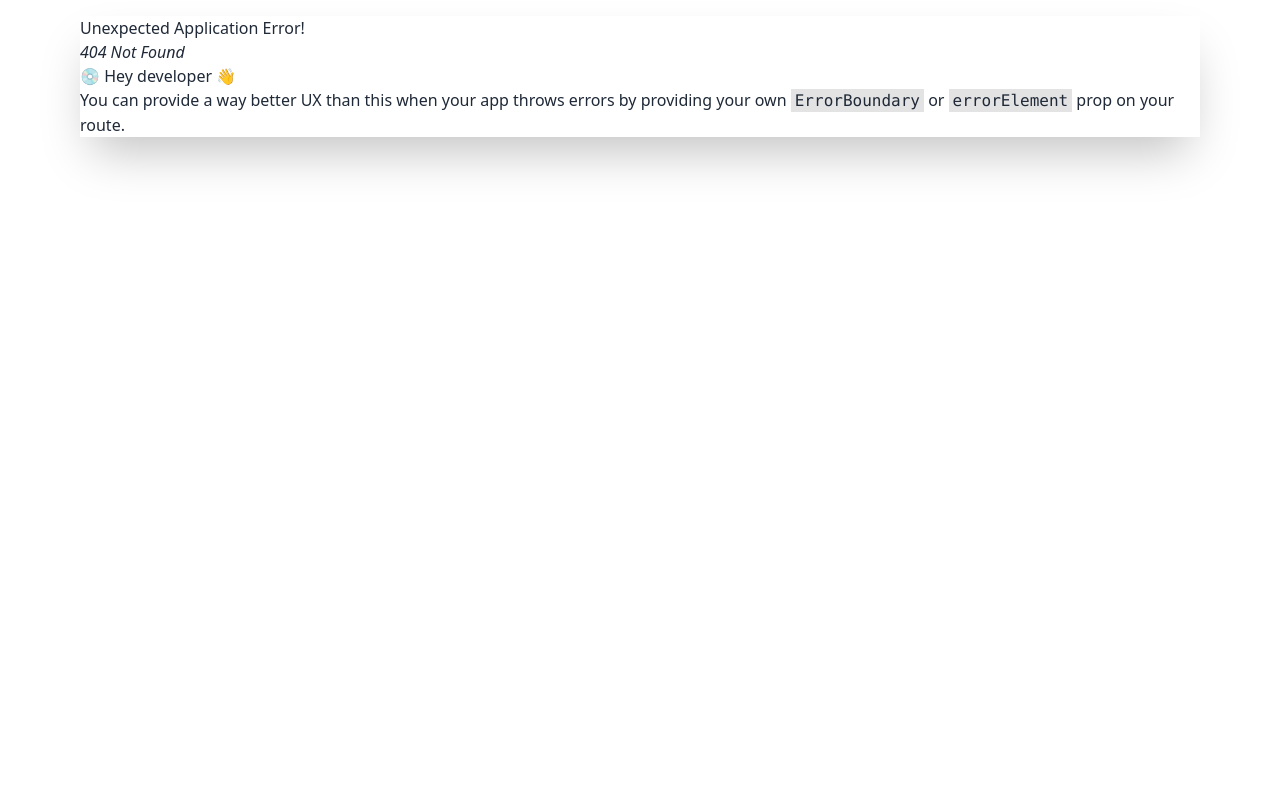
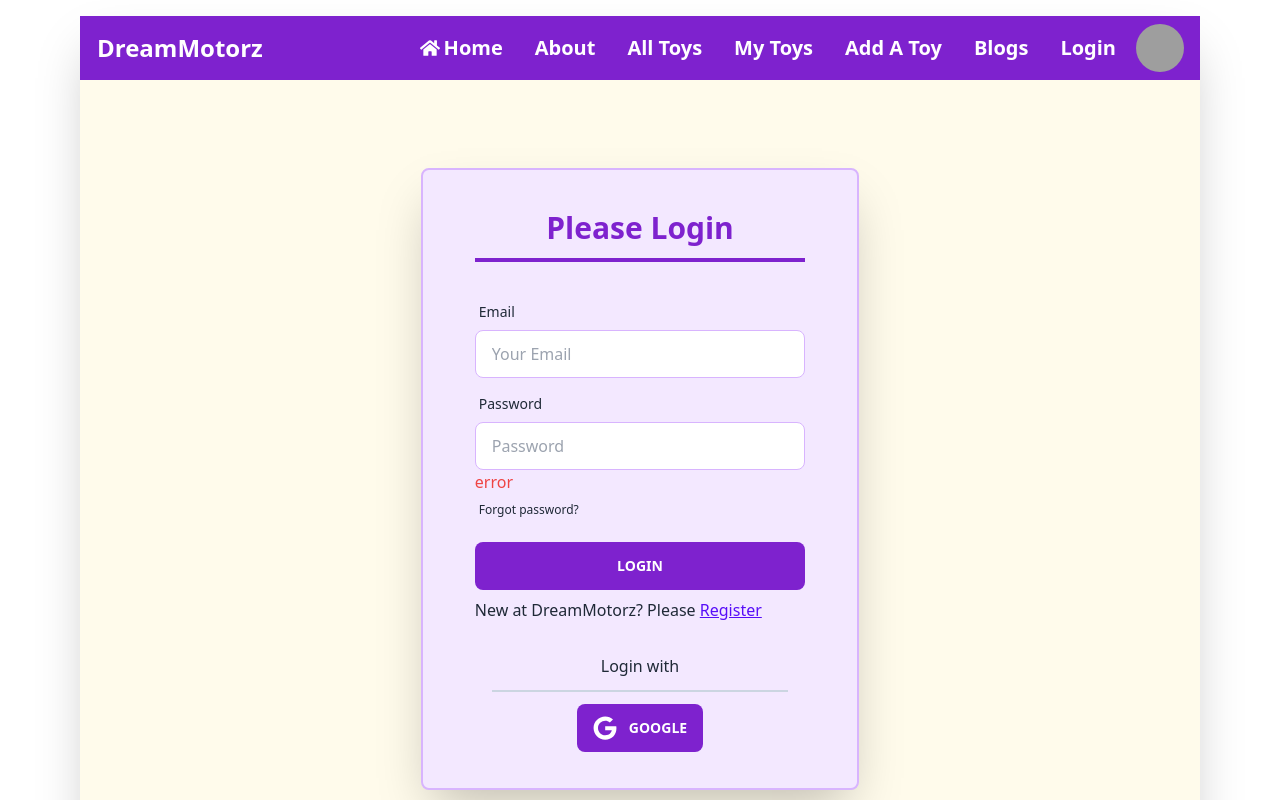
Before and after one commit to ihsajjad/dream-motorz-client, a React (Vite) app: page /login in a window 1280 px wide. Before the commit this address had no page. Shown: the top 800 px of the page. Built offline with nearby package versions, Linux system fonts and the light colour scheme; grey boxes are pictures that could not be loaded.

Commit message:
created login page

```diff
--- a/src/index.css
+++ b/src/index.css
@@ -5,3 +5,7 @@
 .nav-item{
     @apply hover:bg-purple-900 p-3 rounded
 }
+
+.custom-btn{
+    @apply btn bg-purple-700 hover:bg-purple-800 border-none
+}
--- /dev/null
+++ b/src/pages/login/Login.jsx
@@ -0,0 +1,53 @@
+import { useContext } from 'react';
+import { FaGithub, FaGoogle } from 'react-icons/fa';
+import { Link } from 'react-router-dom';
+import { AuthContext } from '../../providers/AuthProvider';
+
+
+const Login = () => {
+    // const {googleLogin} = useContext(AuthContext)
+
+    const handleGoogleLogin = () => {
+
+    }
+    return (
+        <div className="min-h-screen bg-amber-50 w-full py-12 px-3">
+            <form onSubmit={'handleSignIn'} className="rounded-lg p-5 lg:w-2/5 w-full mx-auto shadow-2xl bg-purple-100 my-10 border-2 border-purple-300">
+                <h2 className='text-3xl font-bold text-center mt-5 text-purple-700 border-b-4 border-purple-700 pb-3 mx-8'>Please Login</h2>
+                <div className="card-body">
+                    <div className="form-control">
+                        <label className="label">
+                            <span className="label-text">Email</span>
+                        </label>
+                        <input type="text" name='email' placeholder="Your Email" className="input input-bordered border-purple-300"/>
+                    </div>
+                    <div className="form-control">
+                        <label className="label">
+                            <span className="label-text">Password</span>
+                        </label>
+                        <input type="password" name='password' placeholder="Password" className="input input-bordered border-purple-300" />
+                        <p className='text-red-500'>{'error'}</p>
+                        <label className="label">
+                            <a onClick={'handlePasswordReset'} href="#" className="label-text-alt link link-hover">Forgot password?</a>
+                        </label>
+                    </div>
+                    <div className="form-control mt-2">
+                        <input type="submit" value="Login" className='custom-btn'/>
+                    </div>
+                    <p>New at DreamMotorz? Please <Link to='/register' className="link link-primary">Register</Link></p>
+                </div>
+                <div className='text-center'>
+                    <h3>Login with</h3>
+                    <hr className='border border-slate-300 my-3 w-3/4 mx-auto' />
+                    <div className='flex lg:flex-row flex-col items-center justify-center gap-5 mb-4 '>
+                        <div onClick={'handleGoogleLogin'} className="custom-btn">
+                            <FaGoogle className='text-2xl mr-3'/><span> Google</span>
+                        </div>
+                    </div>
+                </div>
+            </form>
+        </div>
+    );
+};
+
+export default Login;
--- a/src/providers/AuthProvider.jsx
+++ b/src/providers/AuthProvider.jsx
@@ -3,7 +3,7 @@
 import {GoogleAuthProvider, getAuth, signInWithPopup} from "firebase/auth";
 
 const auth = getAuth(app)
-const AuthContext = createContext();
+export const AuthContext = createContext();
 
 const AuthProvider = ({children}) => {
 
--- a/src/routes/Router.jsx
+++ b/src/routes/Router.jsx
@@ -1,6 +1,7 @@
 import { createBrowserRouter } from "react-router-dom";
 import Main from "../layout/Main";
 import Home from "../pages/home/home/Home";
+import Login from "../pages/login/Login";
 
 
 const router = createBrowserRouter([
@@ -11,6 +12,10 @@
             {
                 path: '/',
                 element: <Home />
+            },
+            {
+                path: '/login',
+                element: <Login />
             }
         ]
     }
--- a/src/shared/navbar/Navbar.jsx
+++ b/src/shared/navbar/Navbar.jsx
@@ -38,7 +38,11 @@
                         <Link to='/add-a-toys'>Add A Toy</Link>
                     </li>
                     <li className="nav-item">
-                        <Link to='/blogs'>Blogs</Link></li>
+                        <Link to='/blogs'>Blogs</Link>
+                    </li>
+                    <li className="nav-item">
+                        <Link to='/login'>Login</Link>
+                    </li>
                     <li>
                         <Link to='/profile'>
                             <img className="btn-circle avatar" src="https://avatars.githubusercontent.com/u/119999260?s=40&v=4" />
```
